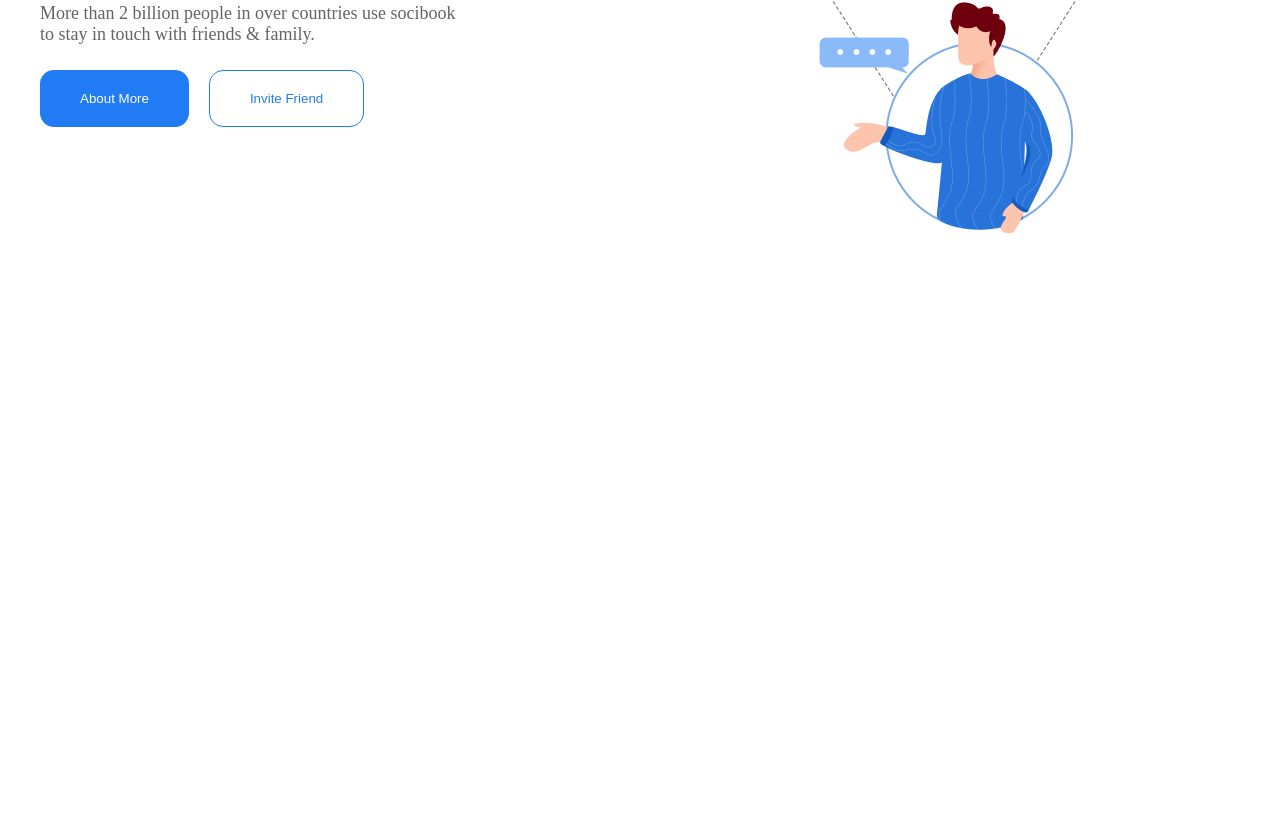
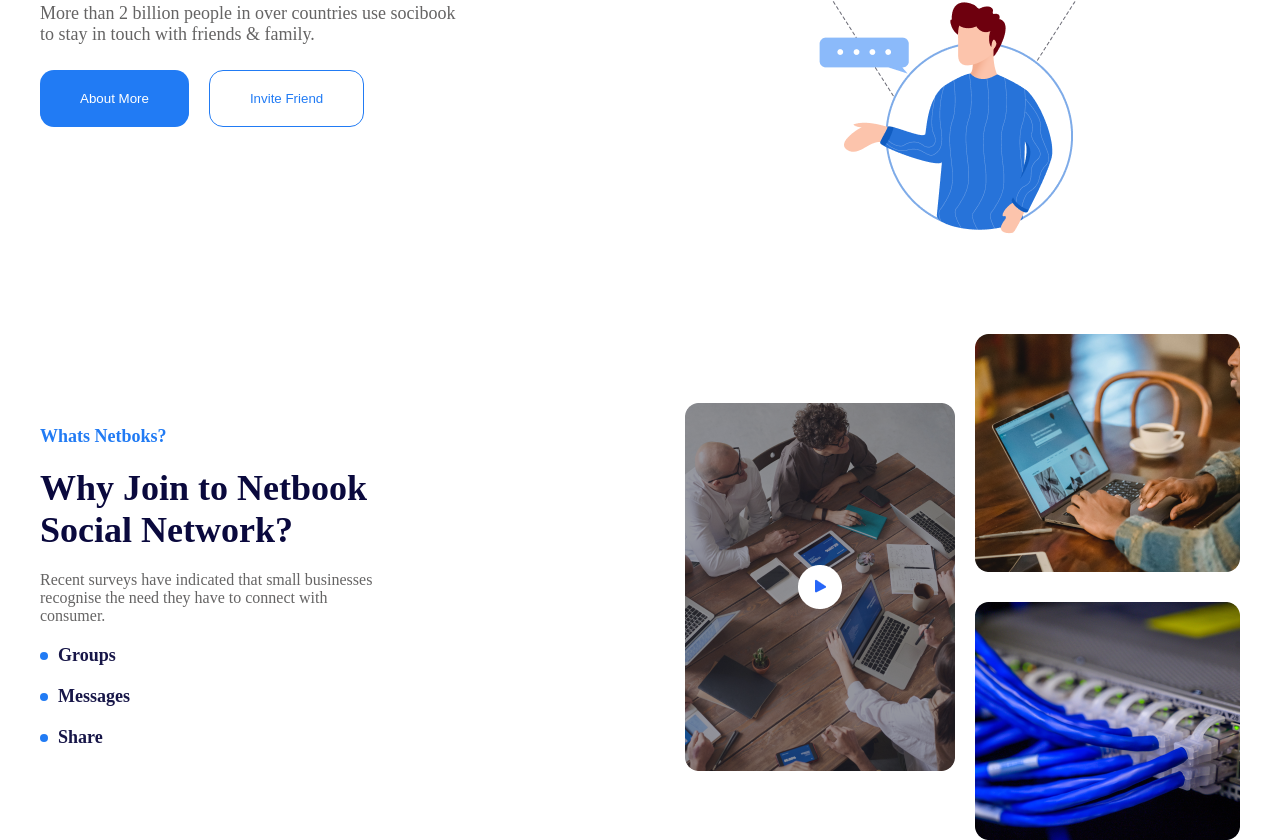
Before and after one commit to mirjonovogomuhammad06-gif/home-work-5, a plain HTML site: page index.html in a window 1280 px wide. Shown: the part 393-1233 px from the top of the page. Before the commit the page ends 800 px from the top, so only its background shows below. Drawn offline with Linux system fonts and the light colour scheme.

Commit message:
section2

```diff
--- a/index.html
+++ b/index.html
@@ -41,5 +41,32 @@
         <img src="images/Iamge.png" alt="">
     </div>
 
+     <div class="section2">
+      <div class="left2">
+        <h4 class="h4">Whats Netboks?</h4>
+        <h2>Why Join to Netbook <br>Social Network?</h2>
+        <p>Recent surveys have indicated that small businesses <br>recognise the need they have to connect with <br>consumer.</p>
+        <div class="text">
+         <div class="point"></div>
+         <h4>Groups</h4>
+        </div>
+         <div class="text">
+         <div class="point"></div>
+         <h4>Messages</h4>
+        </div>
+         <div class="text">
+         <div class="point"></div>
+         <h4>Share</h4>
+        </div>
+      </div>
+      <div class="right1">
+        <img class="img_in" src="images/Image (22).png" alt="">
+       <div class="img">
+         <img src="images/Image (23).png" alt="">
+        <img src="images/Image (24).png" alt="">
+       </div>
+
+      </div>
+     </div>
 </body>
 </html>
--- a/style.css
+++ b/style.css
@@ -5,7 +5,7 @@
 .header{
     display: flex;
     align-items: center;
-    width: 1200px;
+    max-width: 1200px;
     margin: auto;
     gap: 400px;
     padding: 20px 0;
@@ -36,7 +36,7 @@
 }
 .section1{
     display: flex;
-    width: 1200px;
+    max-width: 1200px;
     margin: auto;
     align-items: center;
     justify-content: space-between;
@@ -83,3 +83,59 @@
     align-items: start;
     gap: 25px;
 }
+.section2{
+    display: flex;
+    max-width: 1200px;
+    margin: auto;
+    justify-content: space-between;
+    margin-top: 100px;
+    align-items: center;
+}
+.left2 {
+    display: flex;
+    flex-direction: column;
+    align-items: start;
+    gap: 20px;
+}
+.left2 h2{
+    color: rgba(10, 9, 61, 1);
+    font-size: 36px;
+}
+.left2 .h4{
+    color: rgba(33, 123, 244, 1);
+    font-size: 18px;
+}
+.left2 p{
+    color: rgba(101, 100, 100, 1);
+
+}
+.point{
+width: 8px;
+height: 8px;
+border-radius: 50%;
+background-color: rgba(33, 123, 244, 1);
+}
+.text{
+    display: flex;
+    gap: 10px;
+    align-items: center;
+}
+.text h4{
+color: rgba(23, 22, 72, 1);
+font-size: 18px;
+}
+.right1{
+    display: flex;
+    gap: 20px;
+    align-items: center;
+}
+.img{
+    display: flex;
+    flex-direction: column;
+    gap: 30px;
+}
+.right1 .img_in{
+    width: 270px;
+    height: 368px;
+
+}
```
Also changed, not shown: images/Image (22).png (added), images/Image (23).png (added), images/Image (24).png (added).
